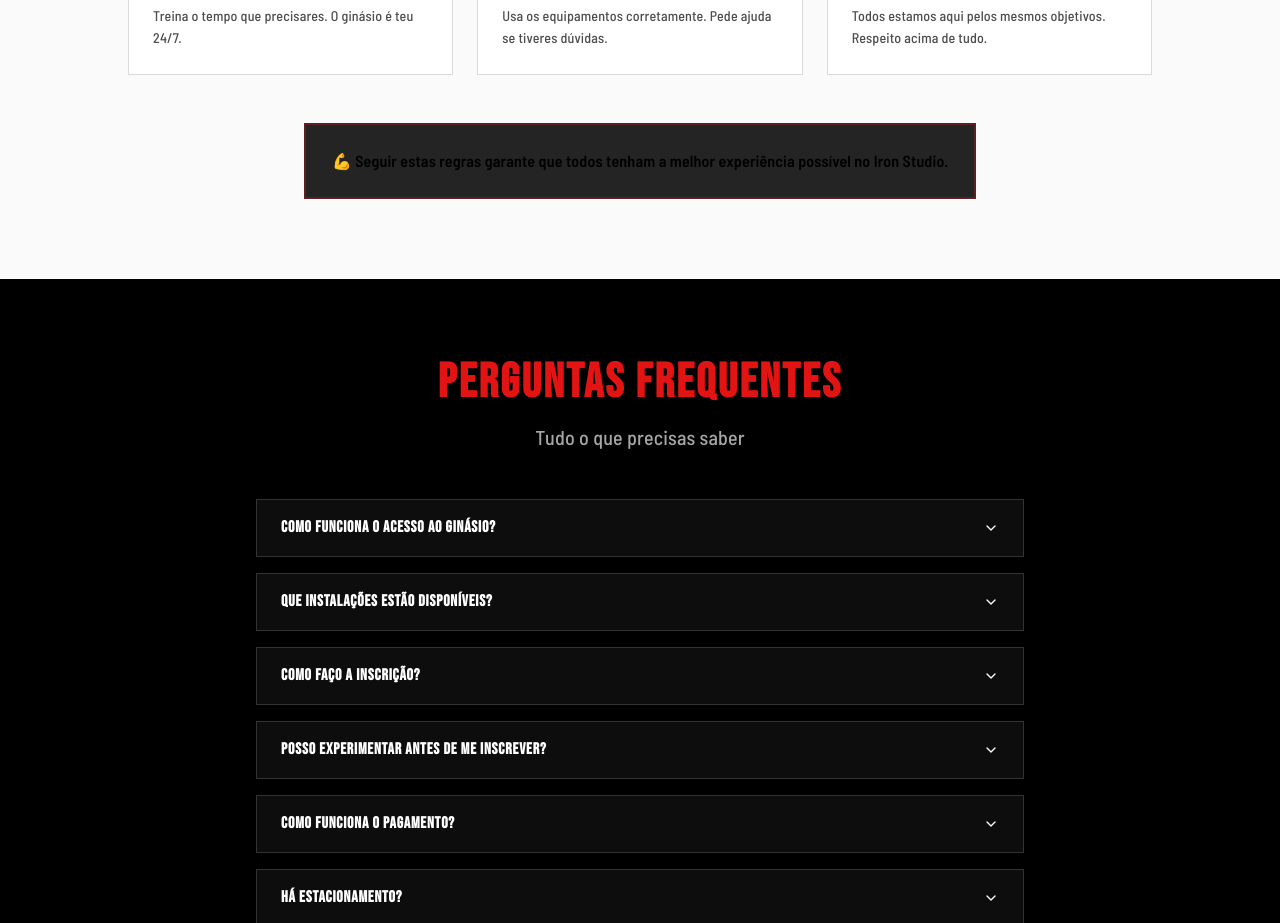
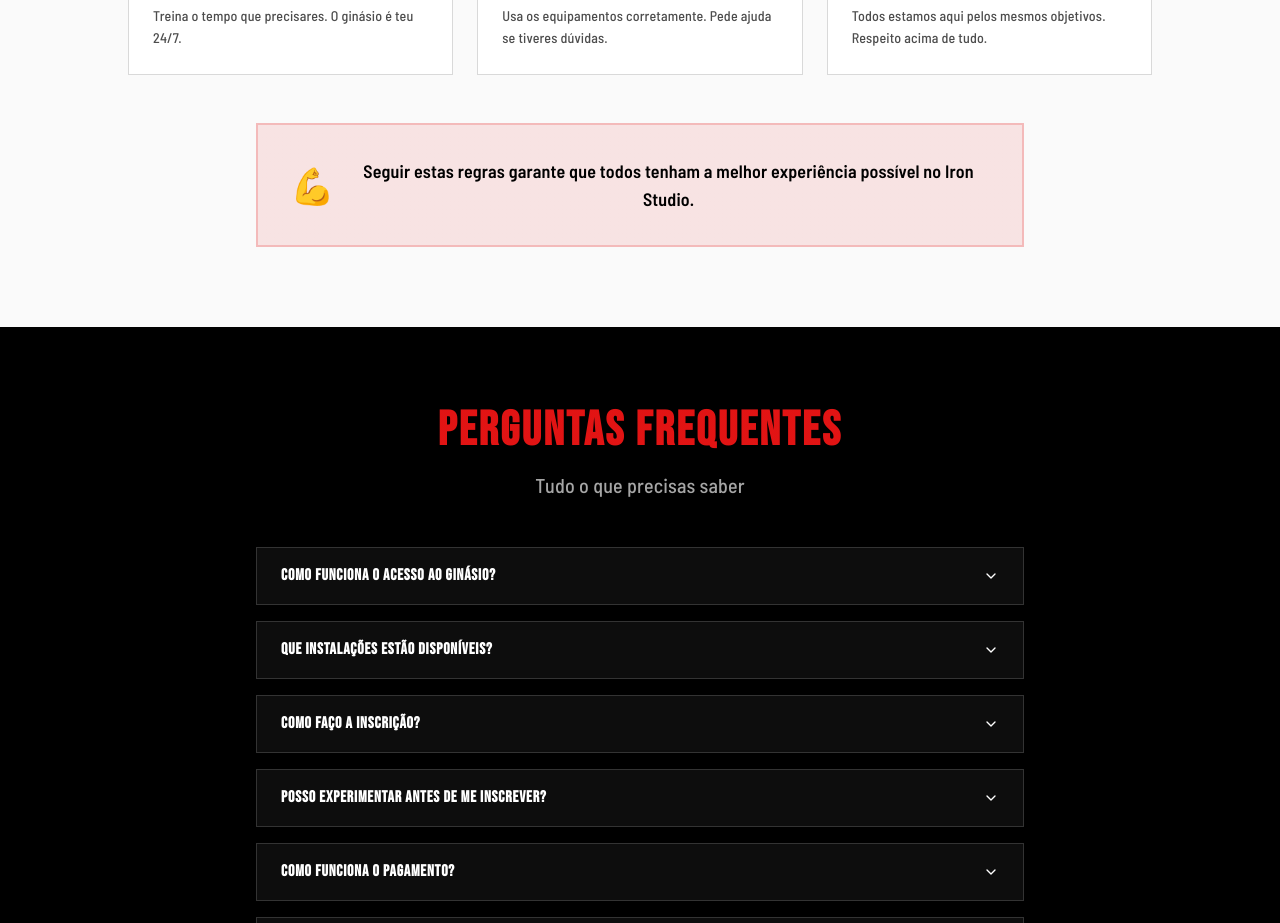
Before and after one commit to joaosousagit/IronStudio, a React (Vite) app: page / in a window 1280 px wide. Shown: the part 7160-8083 px from the top of the page. Built offline with nearby package versions, Linux system fonts and the light colour scheme; the HTML template or start-up script is replaced by a standard one.

Commit message:
Refine GymRules section
Improve readability and visuals of the GymRules block by removing the glassy background, applying a subtle gradient and red border, increasing emoji size, and placing the emoji next to the text for better legibility.

```diff
--- a/src/components/GymRules.tsx
+++ b/src/components/GymRules.tsx
@@ -76,10 +76,13 @@ export const GymRules = () => {
           })}
         </div>
 
-        <div className="text-center mt-12 glass-strong rounded-lg p-6 max-w-2xl mx-auto">
-          <p className="text-[hsl(var(--foreground-light))] font-semibold">
-            💪 Seguir estas regras garante que todos tenham a melhor experiência possível no Iron Studio.
-          </p>
+        <div className="text-center mt-12 bg-gradient-to-r from-primary/10 via-accent/10 to-primary/10 border-2 border-primary/20 rounded-lg p-8 max-w-3xl mx-auto">
+          <div className="flex items-center justify-center gap-3">
+            <span className="text-4xl">💪</span>
+            <p className="text-lg text-[hsl(var(--foreground-light))] font-semibold">
+              Seguir estas regras garante que todos tenham a melhor experiência possível no Iron Studio.
+            </p>
+          </div>
         </div>
       </div>
     </section>
```
